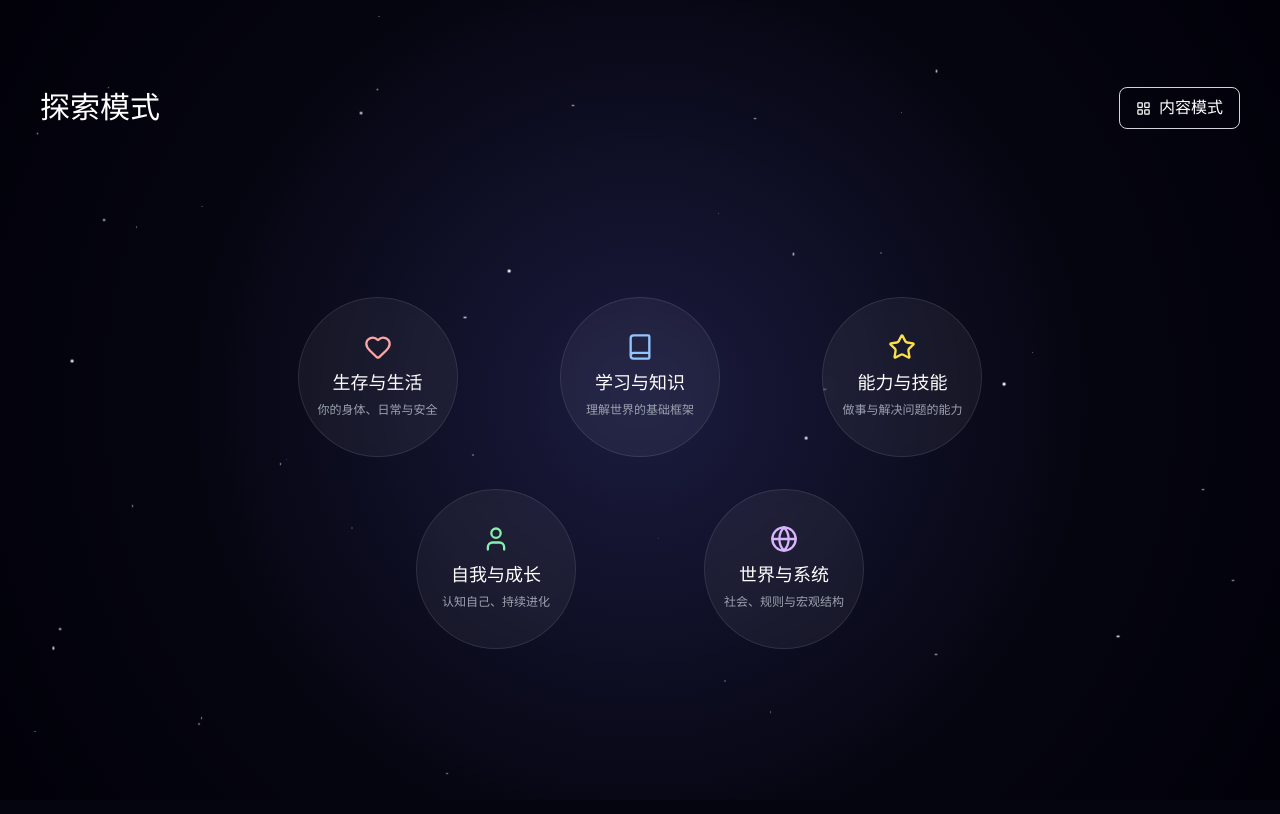
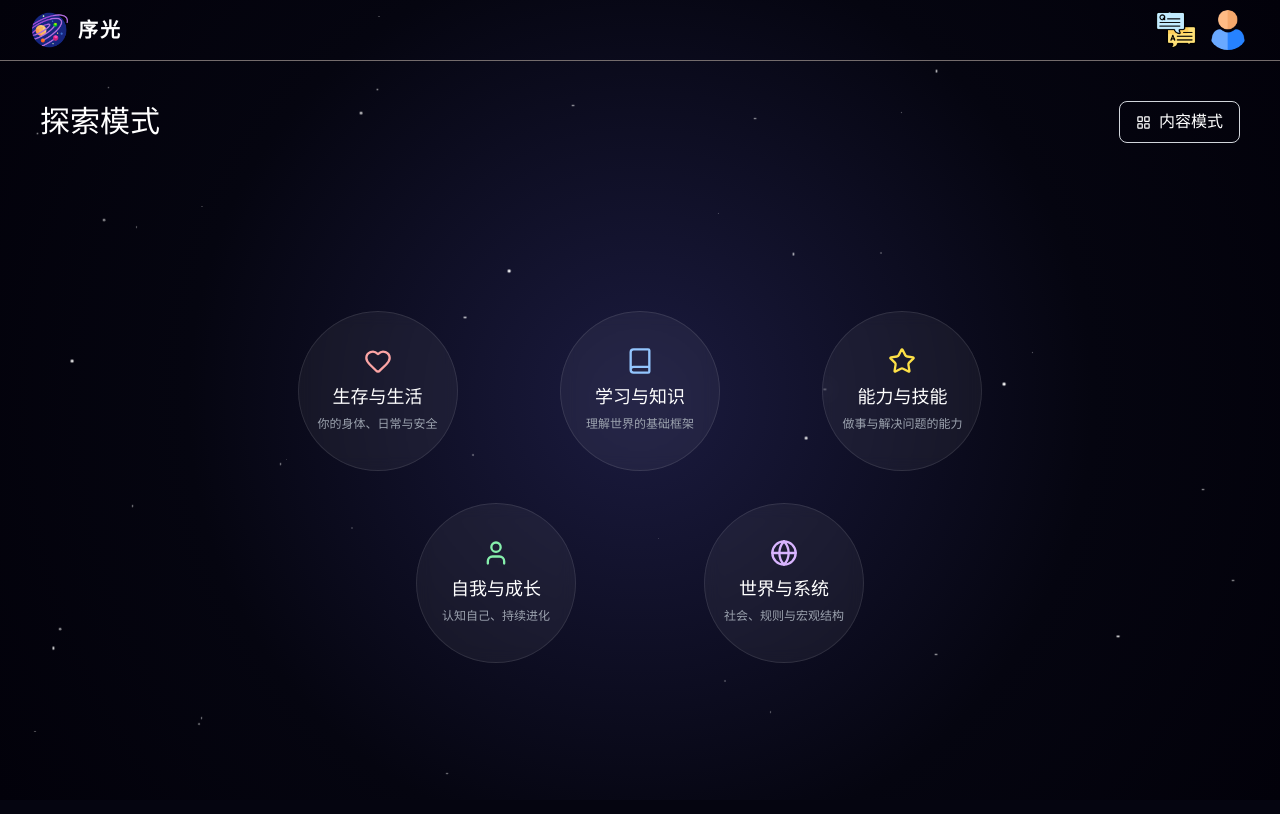
Before and after one commit to zengyjyj/knowledge-universe, a Next.js app: page /explore in a window 1280 px wide. Shown: the top 814 px of the page. Built offline with nearby package versions, Linux system fonts and the light colour scheme.

Commit message:
improve layout

```diff
--- a/app/explore/page.tsx
+++ b/app/explore/page.tsx
@@ -37,14 +37,10 @@ export default function ExplorePage() {
   return (
     <>
       {/* 背景渐变 */}
-      <div className="fixed inset-0 z-0 bg-[radial-gradient(circle_at_center,_#1b1b3f,_#050510_60%,_#02010a)]" />
+      <div className="absolute inset-0 z-0 bg-[radial-gradient(circle_at_center,_#1b1b3f,_#050510_60%,_#02010a)]" />
 
       <StarfieldBackground />
-
-      <div
-        className="relative z-10 h-screen w-screen overflow-hidden"
-        style={{ padding: 40 }}
-      >
+      <div className="relative  " style={{ padding: 40 }}>
         {/* 标题 + 模式切换按钮 */}
         <div className="flex items-center justify-between mb-6">
           <h2 className="text-3xl font-light">探索模式</h2>
--- a/app/globals.css
+++ b/app/globals.css
@@ -2,7 +2,7 @@
 @tailwind components;
 @tailwind utilities;
 
-/* 全局字体与背景确保正确 */
+/* 全局背景 */
 body {
   background: #050510;
   color: white;
--- a/app/layout.tsx
+++ b/app/layout.tsx
@@ -16,10 +16,11 @@ export default function RootLayout({
     <html lang="zh">
       <body>
         {/* 顶部导航 */}
-        <header style={styles.header}>
-          {/* 左侧   */}
-          <Link href="/" style={styles.logo}>
-            序光
+        <header className="relative z-50" style={styles.header}>
+          {/* 左侧 Logo + 名称 */}
+          <Link href="/" style={styles.left}>
+            <img src="/logo.png" alt="logo" style={styles.logoImage} />
+            <span style={styles.logoText}>序光</span>
           </Link>
 
           {/* 右侧区域 */}
@@ -29,7 +30,11 @@ export default function RootLayout({
             </Link>
 
             <Link href="/user">
-              <img src="/user.png" alt="个人空间" style={styles.profileImage} />
+              <img
+                src="/user.png"
+                alt="user space"
+                style={styles.profileImage}
+              />
             </Link>
           </div>
         </header>
@@ -40,27 +45,38 @@ export default function RootLayout({
     </html>
   );
 }
-
 const styles = {
   header: {
     display: "flex",
     justifyContent: "space-between",
     alignItems: "center",
-    padding: "3px 32px",
-    borderBottom: "1px solid #eee",
+    padding: "10px 32px",
+    borderBottom: "0.8px solid #746c6cff",
+  },
+
+  left: {
+    display: "flex",
+    alignItems: "center",
+    textDecoration: "none",
+    gap: 10,
+  },
+
+  logoImage: {
+    width: 36,
+    height: 36,
+  },
+
+  logoText: {
+    fontWeight: "bold",
+    fontSize: 20,
+    color: "#fff",
+    letterSpacing: "2px",
   },
 
   right: {
     display: "flex",
     alignItems: "center",
-    gap: 12, // ✅ 间距
-  },
-
-  logo: {
-    fontWeight: "bold",
-    fontSize: 18,
-    textDecoration: "none",
-    color: "#000",
+    gap: 12,
   },
 
   askingImage: {
```
Also changed, not shown: public/logo.png (added).
